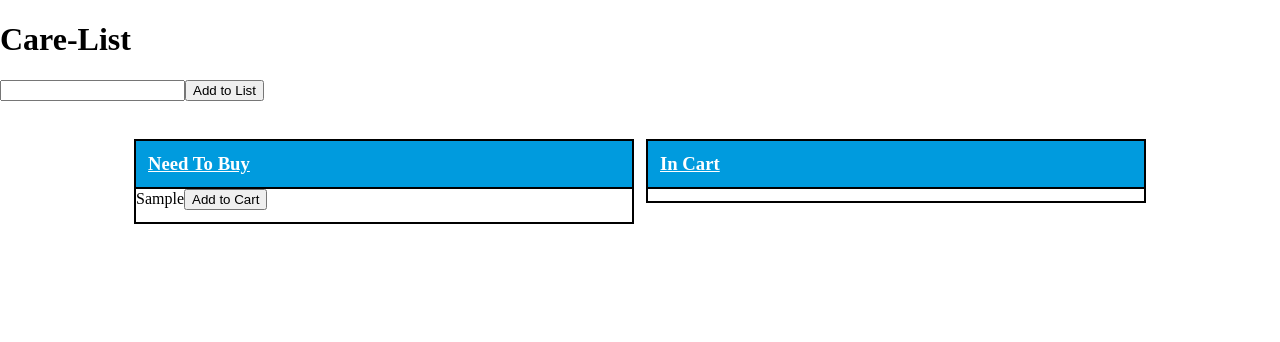
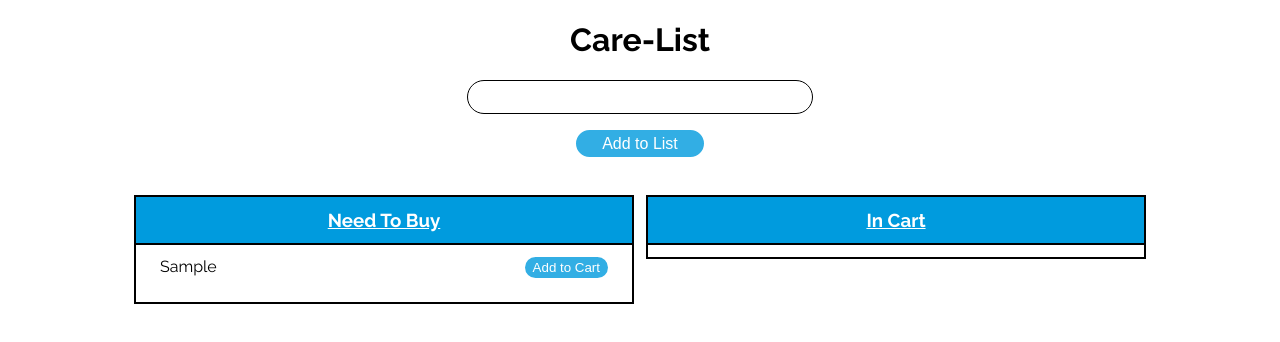
Before and after one commit to Limlight86/Care-List-Hooks, a React (Create React App) app: page / in a window 1280 px wide. Both pictures are taken after typing "Sample" into the empty fields and a click on the button "Add to List". Shown: the top 342 px of the page. Built offline with nearby package versions, Linux system fonts and the light colour scheme.

Commit message:
css styling in place

```diff
--- a/public/index.html
+++ b/public/index.html
@@ -6,6 +6,7 @@
     <meta name="viewport" content="width=device-width, initial-scale=1" />
     <meta name="theme-color" content="#000000" />
     <link rel="manifest" href="%PUBLIC_URL%/manifest.json" />
+    <link href="https://fonts.googleapis.com/css?family=Raleway:400,700&display=swap" rel="stylesheet">
     <title>Care-List-Hooks</title>
   </head>
   <body>
--- a/src/components/ListItem/ListItem.module.css
+++ b/src/components/ListItem/ListItem.module.css
@@ -0,0 +1,6 @@
+.listItem {
+  display: flex;
+  flex-direction: row;
+  justify-content: space-between;
+  padding: 12px 24px;
+}
--- a/src/components/ShoppingInput/ShoppingInput.js
+++ b/src/components/ShoppingInput/ShoppingInput.js
@@ -2,7 +2,7 @@ import React, { useContext, useState } from "react";
 import { ListContext } from "../../context/ListContext";
 import { inputValidation, alphabetize } from "../../util/";
 import uuidv4 from "uuid/v4";
-import Styles from "./ShoppingInput.module.css";
+import styles from "./ShoppingInput.module.css";
 
 const ShoppingInput = () => {
   const { needToBuy, inCart, setNeedToBuy } = useContext(ListContext);
@@ -17,9 +17,9 @@ const ShoppingInput = () => {
   };
 
   return (
-    <form onSubmit={handleSubmit}>
-      <input type="text" value={text} onChange={e => setText(e.target.value)} />
-      <button type="submit">Add to List</button>
+    <form className={styles.shoppingInput} onSubmit={handleSubmit}>
+      <input className={styles.input} type="text" value={text} onChange={e => setText(e.target.value)} />
+      <button className={styles.addButton} type="submit">Add to List</button>
     </form>
   );
 };
--- a/src/components/ShoppingInput/ShoppingInput.module.css
+++ b/src/components/ShoppingInput/ShoppingInput.module.css
@@ -0,0 +1,42 @@
+.shoppingInput {
+  display: flex;
+  flex-direction: column;
+  justify-content: center;
+  align-items: center;
+}
+
+.addButton {
+  width: 10%;
+  font-size: 16px;
+  color: white;
+  line-height: 1.33;
+  border-radius: 32px;
+  background-color: #009bde;
+  border: 2px solid #009bde;
+  cursor: pointer;
+  opacity: 0.8;
+  transition: opacity 0.4s ease-in-out;
+}
+
+.input {
+  width: 25%;
+  line-height: 2;
+  border-radius: 32px;
+  margin-bottom: 16px;
+  border: 1px solid black;
+  font-family: "Raleway", sans-serif;
+  padding: 0 12px;
+  font-weight: bold;
+  text-align: center;
+  color: black;
+  font-size: 16px;
+}
+
+.addButton:hover {
+  opacity: 1;
+}
+
+.input:focus,
+.addButton:focus {
+  outline: none;
+}
--- a/src/components/UI/Button/ToBuyListButton/ToBuyListButton.js
+++ b/src/components/UI/Button/ToBuyListButton/ToBuyListButton.js
@@ -1,6 +1,7 @@
 import React, { useContext } from "react";
 import { alphabetize } from "../../../../util";
 import { ListContext } from "../../../../context/ListContext";
+import styles from "./ToBuyListButton.module.css";
 
 const ToBuyListButton = ({ id }) => {
   const { needToBuy, setNeedToBuy, inCart, setInCart } = useContext(ListContext);
@@ -12,7 +13,11 @@ const ToBuyListButton = ({ id }) => {
     setNeedToBuy(alphabetize([...needToBuy, movedItem]));
   };
 
-  return <button onClick={() => handleClick(id)}>Return to Buy List</button>;
+  return (
+    <button className={styles.toBuyButton} onClick={() => handleClick(id)}>
+      Return to Buy List
+    </button>
+  );
 };
 
 export default ToBuyListButton;
--- a/src/components/UI/Button/ToBuyListButton/ToBuyListButton.module.css
+++ b/src/components/UI/Button/ToBuyListButton/ToBuyListButton.module.css
@@ -0,0 +1,17 @@
+.toBuyButton {
+  color: white;
+  border-radius: 32px;
+  background-color: #009bde;
+  border: 2px solid #009bde;
+  cursor: pointer;
+  opacity: 0.8;
+  transition: opacity 0.4s ease-in-out;
+}
+
+.toBuyButton:focus {
+  outline: none;
+}
+
+.toBuyButton:hover {
+  opacity: 1;
+}
--- a/src/components/UI/Button/ToCartButton/ToCartButton.js
+++ b/src/components/UI/Button/ToCartButton/ToCartButton.js
@@ -1,6 +1,7 @@
 import React, { useContext } from "react";
 import { alphabetize } from "../../../../util";
 import { ListContext } from "../../../../context/ListContext";
+import styles from "./ToCartButton.module.css";
 
 const ToCartButton = ({ id }) => {
   const { needToBuy, setNeedToBuy, inCart, setInCart } = useContext(ListContext);
@@ -12,7 +13,11 @@ const ToCartButton = ({ id }) => {
     setInCart(alphabetize([...inCart, movedItem]));
   };
 
-  return <button onClick={() => handleClick(id)}>Add to Cart</button>;
+  return (
+    <button className={styles.toCartButton} onClick={() => handleClick(id)}>
+      Add to Cart
+    </button>
+  );
 };
 
 export default ToCartButton;
--- a/src/components/UI/Button/ToCartButton/ToCartButton.module.css
+++ b/src/components/UI/Button/ToCartButton/ToCartButton.module.css
@@ -0,0 +1,17 @@
+.toCartButton {
+  color: white;
+  border-radius: 32px;
+  background-color: #009bde;
+  border: 2px solid #009bde;
+  cursor: pointer;
+  opacity: 0.8;
+  transition: opacity 0.4s ease-in-out;
+}
+
+.toCartButton:focus {
+  outline: none;
+}
+
+.toCartButton:hover {
+  opacity: 1;
+}
--- a/src/containers/Layout/Layout.js
+++ b/src/containers/Layout/Layout.js
@@ -1,12 +1,12 @@
 import React from "react";
-import { ListContext, ListContextProvider } from "../../context/ListContext";
+import { ListContextProvider } from "../../context/ListContext";
 import { ShoppingInput } from "../../components";
 import MainLists from "../MainLists/MainLists";
 import styles from "./Layout.module.css";
 
 const Layout = () => (
   <ListContextProvider>
-    <div>
+    <div className={styles.layout}>
       <h1>Care-List</h1>
       <ShoppingInput />
       <MainLists />
--- a/src/containers/Layout/Layout.module.css
+++ b/src/containers/Layout/Layout.module.css
@@ -0,0 +1,6 @@
+.layout {
+  display: flex;
+  flex-direction: column;
+  justify-content: center;
+  text-align: center;
+}
--- a/src/index.css
+++ b/src/index.css
@@ -1,3 +1,5 @@
 body {
   margin: 0;
+  padding: 0;
+  font-family: 'Raleway', sans-serif;
 }
```
